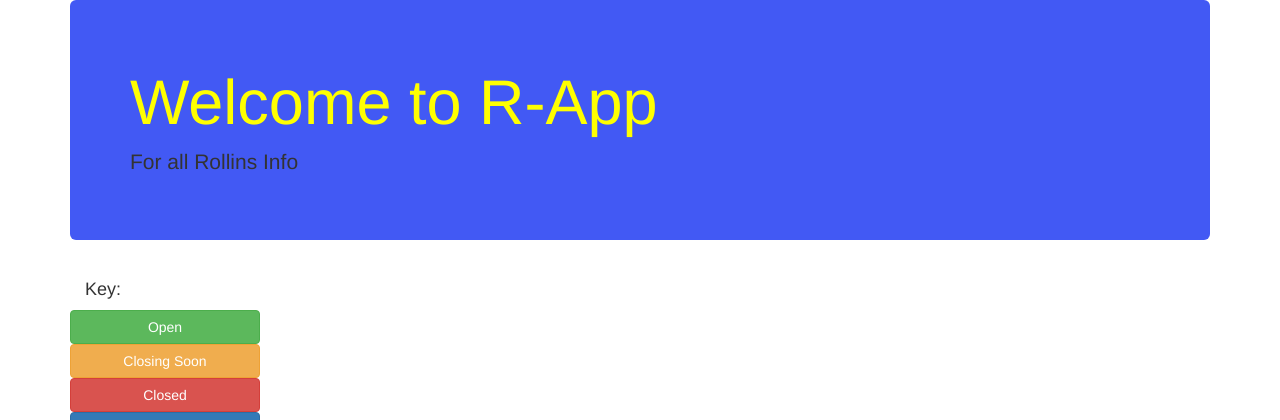
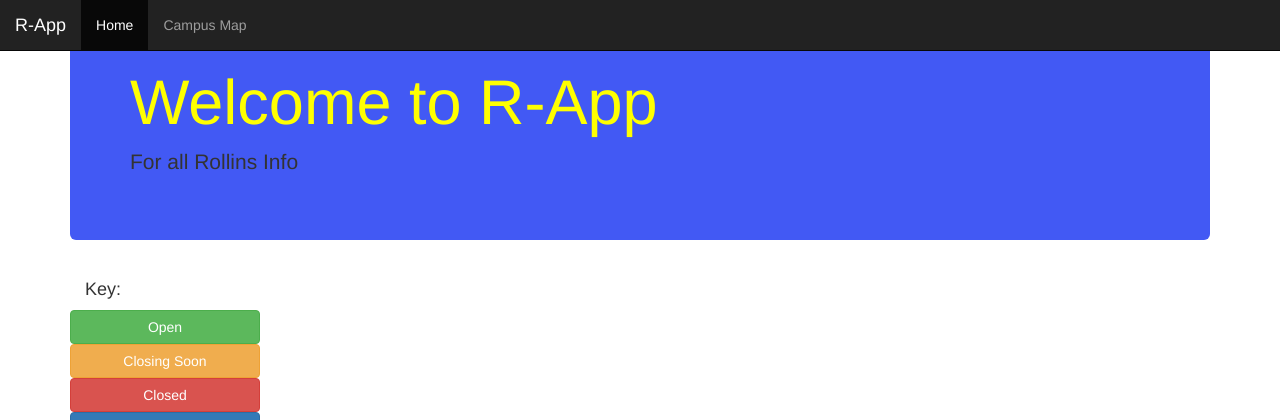
Before and after one commit to emma-github-acct/R-App, a Django app: page / in a window 1280 px wide. Shown: the top 420 px of the page. Run offline with Django 3.2, Linux system fonts and the light colour scheme; data that the repository does not hold is empty; some libraries are stand-ins or nearby versions.

Commit message:
Fully functioning nav bar with rollins map and home page.

```diff
--- a/r_app/r_app/templates/display/index.html
+++ b/r_app/r_app/templates/display/index.html
@@ -6,6 +6,18 @@
             <h1>Welcome to R-App</h1>
             <p>For all Rollins Info</p>
         </div>
+
+<nav class="navbar navbar-inverse navbar-fixed-top">
+  <div class="container-fluid">
+    <div class="navbar-header">
+      <a class="navbar-brand" href="#">R-App</a>
+    </div>
+    <ul class="nav navbar-nav">
+      <li class="active"><a href="#">Home</a></li>
+      <li><a href="http://campus-map.rollins.edu/map/index.php?id=65" class = "external">Campus Map</a></li>
+    </ul>
+  </div>
+</nav>
 
         <div class="col-xs-2 col-sm-2 col-md-2 col-lg-2">
             <h4>Key:</h4>
```
Also changed, not shown: r_app/db.sqlite3, r_app/display/migrations/0001_initial.py, 1 other file.
